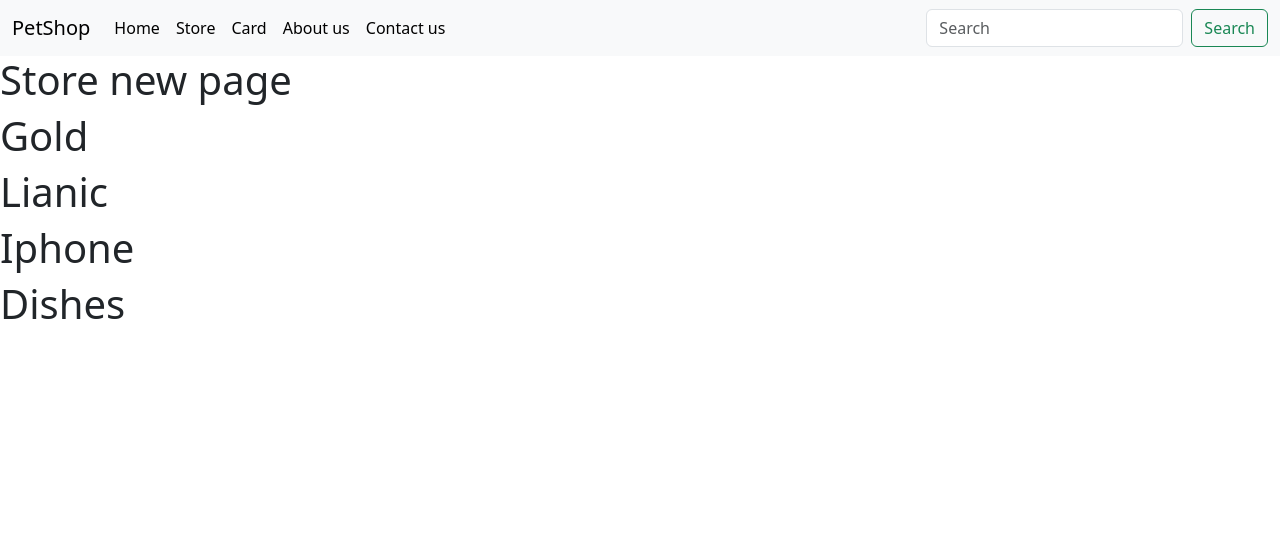
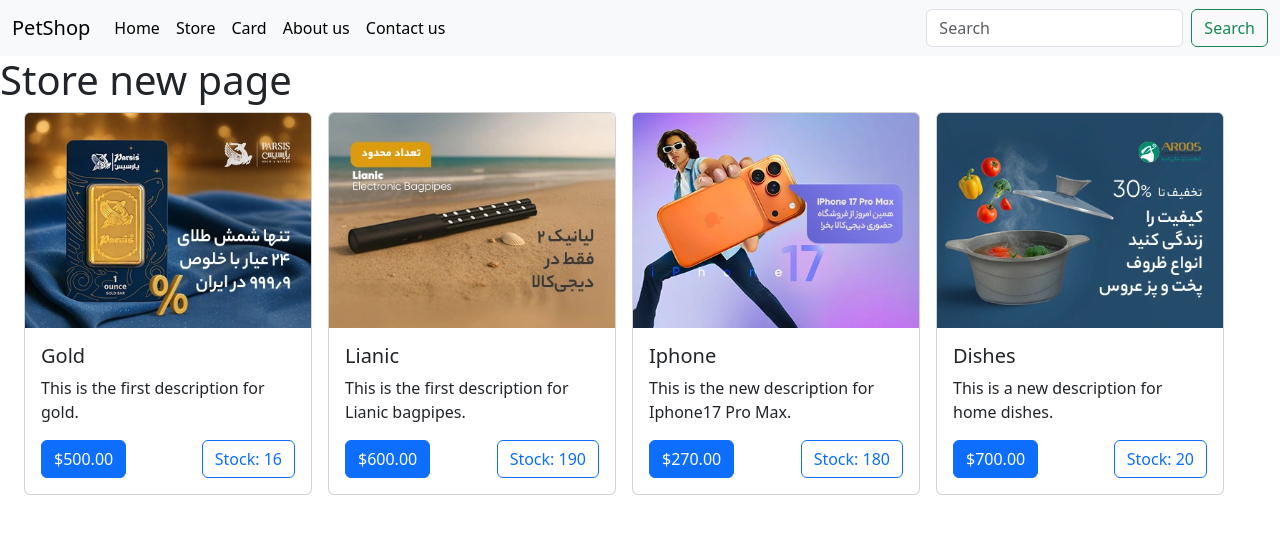
Before and after one commit to Ferdos97/DjangoEcommerce, a Django app: page /store/ in a window 1280 px wide. Shown: the top 534 px of the page. Run offline with Django 5.2, Linux system fonts and the light colour scheme; data comes from the database, SQL or seed files in the repository; both versions use the stored data as it was after the commit.

Commit message:
Add new files

```diff
--- a/blog/models.py
+++ b/blog/models.py
@@ -2,8 +2,9 @@
 
 class Product(models.Model):
     name = models.CharField(max_length=250)
+    description = models.TextField(null=True, blank=True)
     price = models.DecimalField(max_digits=7, decimal_places=2) # ---> max digit number includes decimal.
     stock = models.IntegerField()
-
+    image = models.ImageField(upload_to='product', null=True, blank=True)
     created_at = models.DateTimeField(auto_now_add=True)
     updated_at = models.DateTimeField(auto_now=True)
--- a/blog/templates/blog/store.html
+++ b/blog/templates/blog/store.html
@@ -1,17 +1,45 @@
-{% extends "base.html" %}
+{% extends 'base.html' %}
+
+{% load static %}
 
 {% block title %}
-    <title> Store</title>
+    <title>PetShop | Store</title>
 {% endblock title %}
-
 
 {% block content %}
     <h1>
         Store new page
-        {% for product in products%}
-        <h1>
-            {{product.name}}
-        </h1>
+    </h1>
+    <div class="d-flex gap-3 px-4">
+        {% for product in products %}
+            <div class="card" style="width: 18rem;">
+
+{% if product.image %}
+    <img src="{{ product.image.url }}" class="card-img-top" alt="{{ product.name }}">
+{% else %}
+    <img src="{% static 'img/no-image.png' %}" class="card-img-top" alt="No image">
+{% endif %}
+
+{#  we should call load static first #}
+
+
+                <div class="card-body">
+                    <h5 class="card-title">
+                        {{product.name}}
+                    </h5>
+                    <p class="card-text">
+                        {{product.description}}
+                    </p>
+                    <div class="d-flex justify-content-between">
+                        <a href="#" class="btn btn-primary">
+                            ${{product.price}}
+                        </a>
+                        <a href="#" class="btn btn-outline-primary">
+                            Stock: {{product.stock}}
+                        </a>
+                    </div>
+                </div>
+            </div>
         {% endfor %}
-    </h1>
+    </div>
 {% endblock content %}
--- a/blog/urls.py
+++ b/blog/urls.py
@@ -1,3 +1,4 @@
+
 from django.urls import path
 from . import views
 
@@ -7,4 +8,10 @@
     path('card/', views.card_page),
     path('about-us/', views.about_us_page),
     path('contact-us/', views.contact_us_page),
+    path('form-submitted/', views.form_submitted_page),
 ]
+
+from django.conf import settings
+from django.conf.urls.static import static
+
+urlpatterns += static(settings.MEDIA_URL, document_root=settings.MEDIA_ROOT) #---> for static urls
--- a/blog/views.py
+++ b/blog/views.py
@@ -13,6 +13,10 @@
 def contact_us_page(request):
     return render(request,'blog/contact-us.html', {})
 
+def form_submitted_page(request):
+    print(request.GET['email'])
+    return render(request, 'blog/contact-us.html', {})
+
 def store_page(request):
     products = Product.objects.all()
     if products:
--- a/config/settings.py
+++ b/config/settings.py
@@ -11,10 +11,10 @@
 """
 
 from pathlib import Path
+import os
 
 # Build paths inside the project like this: BASE_DIR / 'subdir'.
 BASE_DIR = Path(__file__).resolve().parent.parent
-
 
 # Quick-start development settings - unsuitable for production
 # See https://docs.djangoproject.com/en/6.0/howto/deployment/checklist/
@@ -116,3 +116,5 @@
 # https://docs.djangoproject.com/en/6.0/howto/static-files/
 
 STATIC_URL = 'static/'
+MEDIA_URL = '/media/'
+MEDIA_ROOT = os.path.join(BASE_DIR, 'media')
--- a/requirements.txt
+++ b/requirements.txt
@@ -1,4 +1,5 @@
 asgiref==3.11.0
 Django==6.0
+pillow==12.0.0
 sqlparse==0.5.4
 tzdata==2025.2
```
Also changed, not shown: blog/templates/blog/contact-us.html (+29 -2 lines), db.sqlite3.
